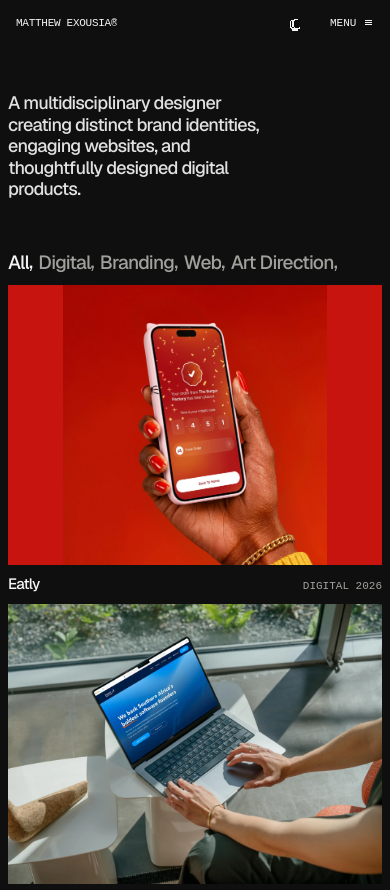
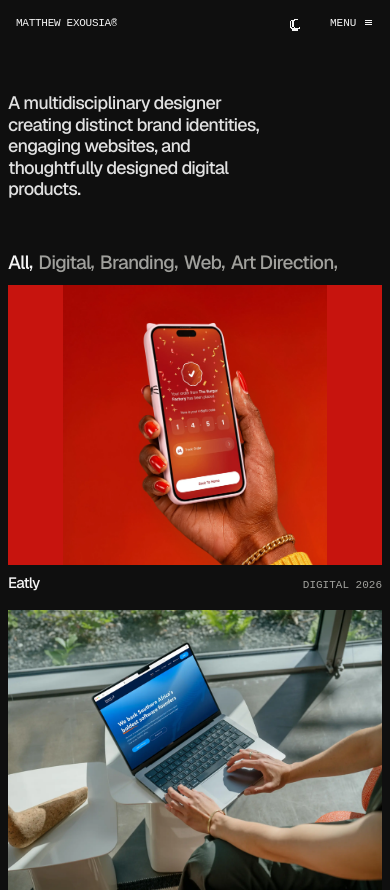
Before and after one commit to theexousiamatt/theexousiamatt, a plain HTML site: page index.html in a window 390 px wide. Shown: the top 890 px of the page. Drawn offline with nearby package versions, Linux system fonts and the light colour scheme; a web font is replaced by a local one.

Commit message:
Adjust mobile project gallery spacing to 8px cover-to-label and 16px between cards

```diff
--- a/assets/site.css
+++ b/assets/site.css
@@ -285,8 +285,9 @@ body:has(.hero) .site-footer{margin-top:clamp(46px,6vw,88px)}
   .hero-intro{max-width:280px}
   .filter{font-size:clamp(16px,4.9vw,20px)}
 
-  .work-grid{grid-template-columns:1fr}
+  .work-grid{grid-template-columns:1fr;row-gap:16px}
   .tile-media{aspect-ratio:4/3}
+  .tile-label{padding:8px 0 0}
 
   .archive-info{flex-wrap:wrap}
   .archive-info span{text-align:left}
```
